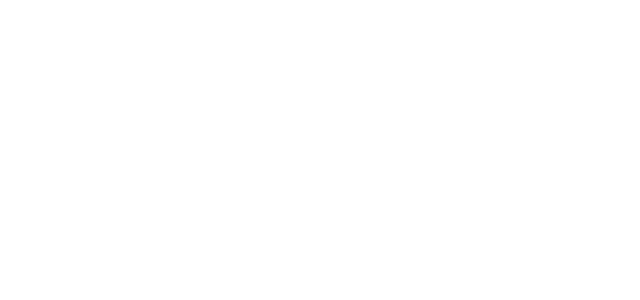
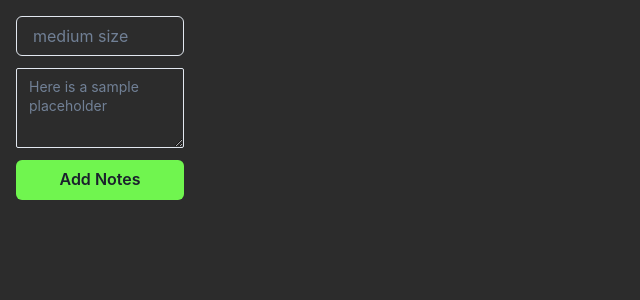
Before and after one commit to Devi-Harshan/work-porfolio, a React (Create React App) app: page /11 in a window 1280 px wide. Before the commit this address had no page. Shown: the top 300 px of the page, without its empty margins (0-640 px from the left). Built offline with nearby package versions, Linux system fonts and the light colour scheme.

Commit message:
new notes

```diff
--- a/src/AppRoutes.js
+++ b/src/AppRoutes.js
@@ -12,6 +12,7 @@
 import Weather from "./composites/Weather/WeatherApp";
 import { Application } from "./composites/phoneBook";
 import { theme } from "./theme";
+import CreateNotes from "./composites/CreateNotes";
 
 const AppRoutes = () => {
   return (
@@ -30,6 +31,7 @@
           <Route path="/8" element={<ProgressBar />} />
           <Route path="/9" element={<SwapContent />} />
           <Route path="/10" element={<Weather />} />
+          <Route path="/11" element={<CreateNotes />} />
         </Routes>
       </BrowserRouter>
     </ChakraProvider>
--- a/src/MainPage.js
+++ b/src/MainPage.js
@@ -20,6 +20,10 @@
     {
       id: 9,
       name: "Swap List",
+    },
+    {
+      id: 11,
+      name: "Create Notes",
     },
     {
       id: 3,
--- /dev/null
+++ b/src/composites/CreateNotes.jsx
@@ -0,0 +1,83 @@
+import {
+  Grid,
+  GridItem,
+  SimpleGrid,
+  Card,
+  Stack,
+  Input,
+  Textarea,
+  Button,
+  CardBody,
+  CardHeader,
+} from "@chakra-ui/react";
+import { useState } from "react";
+const CreateNotes = () => {
+  const initialValue = {
+    id: 0,
+    title: "",
+    description: "",
+  };
+  const [value, setValue] = useState(initialValue);
+  const [notes, setNotes] = useState([]);
+  const handleChange = (e) => {
+    setValue((prev) => ({
+      ...prev,
+      [e.target.name]: e.target.value,
+    }));
+    console.log(value);
+  };
+
+  const addNotes = (e) => {
+    e.preventDefault();
+    setNotes((prev) => [...prev, value]);
+  };
+  return (
+    <Grid
+      h="100%"
+      templateRows="repeat(3, 1fr)"
+      templateColumns="repeat(auto-fill, minmax(200px, 1fr))"
+      gap={4}
+      boxShadow={"0px 5px 10px 0px #70f54f;"}
+      bg="#2c2c2c"
+    >
+      <GridItem p={4} color="white">
+        <Stack spacing={3}>
+          <Input
+            placeholder="medium size"
+            size="md"
+            name="title"
+            onChange={(e) => handleChange(e)}
+          />
+          <Textarea
+            placeholder="Here is a sample placeholder"
+            size="sm"
+            resize={"vertical"}
+            name="description"
+            onChange={(e) => handleChange(e)}
+          />
+          <Button variant="solid" bg="#70f54f" onClick={(e) => addNotes(e)}>
+            {" "}
+            Add Notes
+          </Button>
+        </Stack>
+      </GridItem>
+
+      {notes.length > 0 &&
+        notes.map((note) => (
+          <GridItem colSpan={1} p={4}>
+            <Card
+              boxShadow={"1px 3px 3px 0px #70f54f;"}
+              bg="#a19c9c"
+              color="white"
+              p={4}
+            >
+              <CardHeader>{note.title}</CardHeader>
+              <CardBody>{note.description}</CardBody>
+            </Card>
+          </GridItem>
+        ))}
+    </Grid>
+  );
+};
+
+export default CreateNotes;
```
